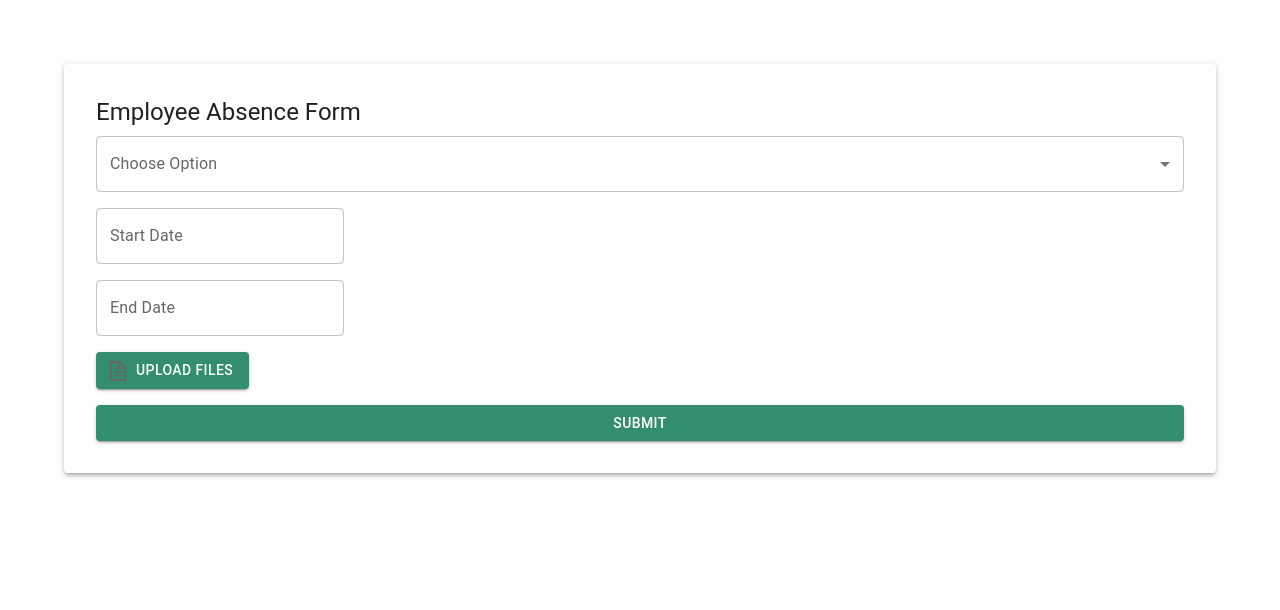
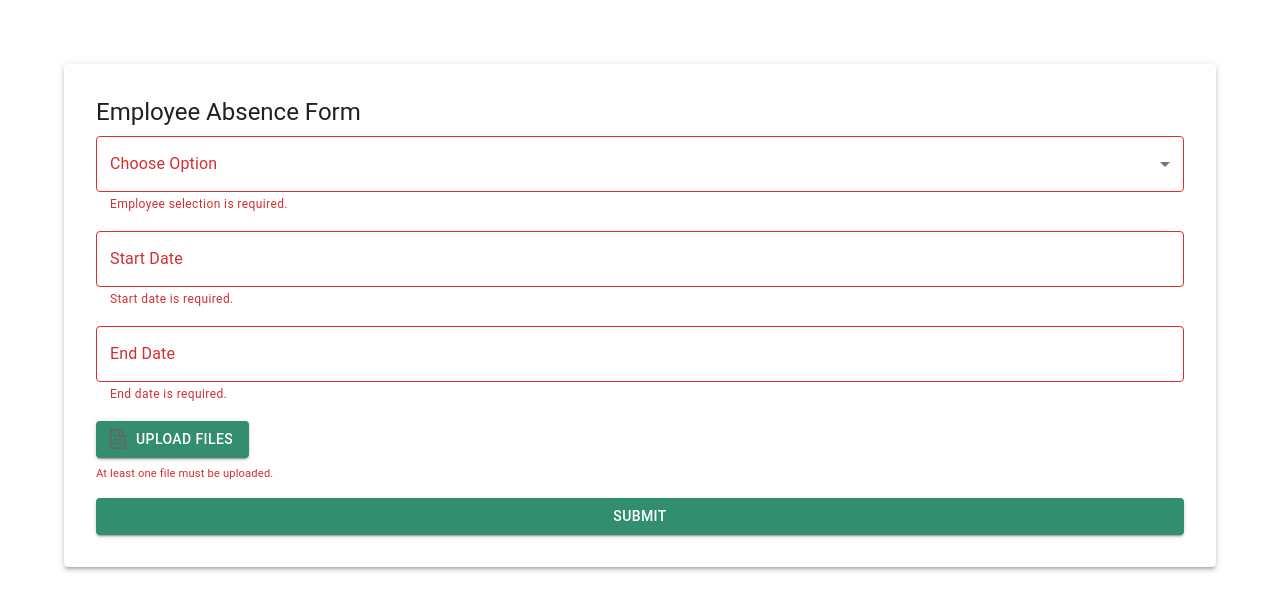
Before and after one commit to edvinkeskin/EmployeeAbsenceForm, a Next.js app in the folder my-app/: page / in a window 1280 px wide. Both pictures are taken after a click on the button "SUBMIT". Shown: the top 610 px of the page. Built offline with nearby package versions, Linux system fonts and the light colour scheme.

Commit message:
add error handlers and ui queues and import refactoring

```diff
--- a/my-app/src/app/page.tsx
+++ b/my-app/src/app/page.tsx
@@ -5,14 +5,16 @@ import {
     Button,
     Container,
     FormControl,
-    TextField,
-    TextFieldProps,
     Typography,
     Paper,
     InputLabel,
     Select,
     SelectChangeEvent,
-    MenuItem, IconButton, Snackbar, Alert
+    MenuItem,
+    IconButton,
+    Snackbar,
+    Alert,
+    FormHelperText
 } from "@mui/material";
 import CloseIcon from '@mui/icons-material/Close';
 import { AdapterDateFns } from '@mui/x-date-pickers/AdapterDateFnsV3';
@@ -20,7 +22,7 @@ import { DatePicker } from '@mui/x-date-pickers/DatePicker';
 import { LocalizationProvider } from '@mui/x-date-pickers/LocalizationProvider';
 import {styled} from "@mui/system";
 import Image from "next/image";
-import { useState } from "react";
+import React, { useState } from "react";
 
 export default function FormPage() {
     const [snackbar, setSnackbar] = useState({
@@ -60,12 +62,52 @@ export default function FormPage() {
         setFiles((prev) => prev.filter((_, i) => i !== indexToRemove));
     };
 
+    // error handlers
+    const [employeeError, setEmployeeError] = useState('');
+    const [startDateError, setStartDateError] = useState('');
+    const [endDateError, setEndDateError] = useState('');
+    const [filesError, setFilesError] = useState('');
+
+    function errorChecker() {
+        let hasError = false;
+
+        if (!employee) {
+            setEmployeeError('Employee selection is required.');
+            hasError = true;
+        } else {
+            setEmployeeError('');
+        }
+
+        if (!startDate) {
+            setStartDateError('Start date is required.');
+            hasError = true;
+        } else {
+            setStartDateError('');
+        }
+
+        if (!endDate) {
+            setEndDateError('End date is required.');
+            hasError = true;
+        } else {
+            setEndDateError('');
+        }
+
+        if (files.length === 0) {
+            setFilesError('At least one file must be uploaded.');
+            hasError = true;
+        } else {
+            setFilesError('');
+        }
+
+        return hasError;
+    }
+
     async function onButtonClick() {
-        if(startDate === null || endDate === null || files === null) {
+        if(errorChecker()) {
             return;
         }
-        const startDateIso: string = startDate.toISOString()
-        const endDateIso: string = endDate.toISOString()
+        const startDateIso: string = startDate!.toISOString()
+        const endDateIso: string = endDate!.toISOString()
         const formData = new FormData();
 
         formData.append('employee_name', employee);
@@ -104,7 +146,7 @@ export default function FormPage() {
                     Employee Absence Form
                 </Typography>
                 <Box>
-                    <FormControl fullWidth>
+                    <FormControl fullWidth error={Boolean(employeeError)}>
                         <InputLabel id="demo-simple-select-label">Choose Option</InputLabel>
                         <Select
                             labelId="demo-simple-select-label"
@@ -117,6 +159,9 @@ export default function FormPage() {
                             <MenuItem value="Baris Manco">Baris Manco</MenuItem>
                             <MenuItem value="Wolfgang Amadeus Mozart">Wolfgang Amadeus Mozart</MenuItem>
                         </Select>
+                        {employeeError && (
+                            <FormHelperText>{employeeError}</FormHelperText>
+                        )}
                     </FormControl>
                     <Box sx={{ mt: 2 }}>
                         <LocalizationProvider dateAdapter={AdapterDateFns}>
@@ -124,7 +169,13 @@ export default function FormPage() {
                                 label="Start Date"
                                 value={startDate}
                                 onChange={(newValue) => setStartDate(newValue)}
-                                textField={(params: TextFieldProps) => <TextField fullWidth {...params} />}
+                                slotProps={{
+                                    textField: {
+                                        fullWidth: true,
+                                        error: Boolean(startDateError),
+                                        helperText: startDateError,
+                                    },
+                                }}
                             />
                         </LocalizationProvider>
                     </Box>
@@ -134,7 +185,13 @@ export default function FormPage() {
                                 label="End Date"
                                 value={endDate}
                                 onChange={(newValue) => setEndDate(newValue)}
-                                textField={(params: TextFieldProps) => <TextField fullWidth {...params} />}
+                                slotProps={{
+                                    textField: {
+                                        fullWidth: true,
+                                        error: Boolean(endDateError),
+                                        helperText: endDateError,
+                                    },
+                                }}
                             />
                         </LocalizationProvider>
                     </Box>
@@ -159,6 +216,11 @@ export default function FormPage() {
                                 multiple
                             />
                         </Button>
+                        {filesError && (
+                            <Box sx={{ color: 'error.main', fontSize: '0.7rem', mt: 1 }}>
+                                {filesError}
+                            </Box>
+                        )}
                         {files.length > 0 && (
                             <Box sx={{ mt: 1, ml: 1 }}>
                                 {files.map((file, index) => (
```
